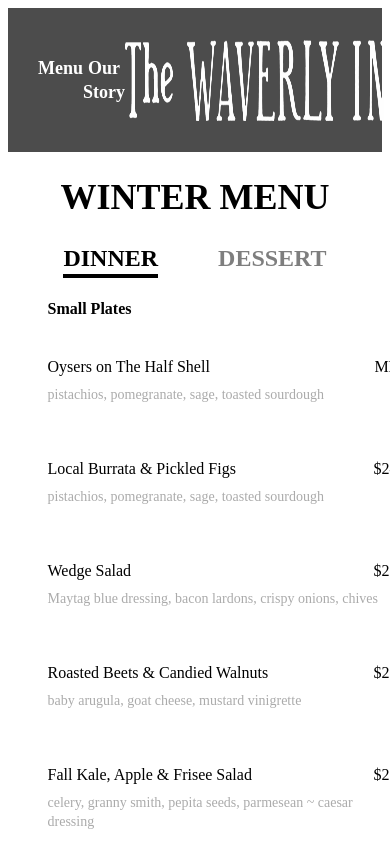
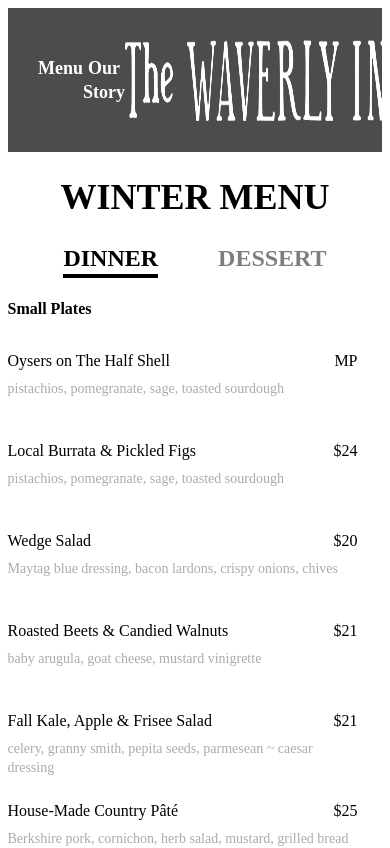
Before and after one commit to cferland/ux-sei-collab, a React (Create React App) app in the folder waverly-inn/: page / in a window 390 px wide. Shown: the top 848 px of the page. Built offline with nearby package versions, Linux system fonts and the light colour scheme; a web font is replaced by a local one.

Commit message:
further adjusted menu positioning within grid

```diff
--- a/waverly-inn/src/App.css
+++ b/waverly-inn/src/App.css
@@ -97,7 +97,7 @@ p5 {
   width: 350px;
   height: 70px;
   text-align: left;
-  margin: 16px 40px;
+  margin: 10px 0;
 }
 
 .menuitem-title-and-price{
@@ -110,27 +110,18 @@ p5 {
   color: rgb(171, 171, 171);
 }
 
-/* .menu-section {
-  display: flex;
-  flex-wrap: wrap;
-  max-width: 1300px;
-  margin: 0 auto;
-  justify-content: space-between;
-  margin-bottom: 2em;
-} */
-
 .menu-section {
   display: grid;
-  columns: 3;
+  grid-column-gap: 8px;
   grid-template-columns: repeat(3, 375px);
   align-items: center;
   max-width: 1300px;
 }
 
 .menu-section-title {
-  width: 1125px;
+  width: 1141px;
   text-align: left;
-  margin-left: 5em;
+
 }
 
 .selected {
@@ -199,16 +190,16 @@ footer {
   height: 32px;
 }
 
-@media screen and (max-width: 1070px) {
+@media screen and (max-width: 1140px) {
   .menu-section {
     grid-template-columns: repeat(2, 375px);
   }
   .menu-section-title {
-    width: 750px;
+    width: 758px;
   }
 }
 
-@media screen and (max-width: 730px) {
+@media screen and (max-width: 815px) {
   .menu-section {
     grid-template-columns: repeat(1, 375px);
   }
```
